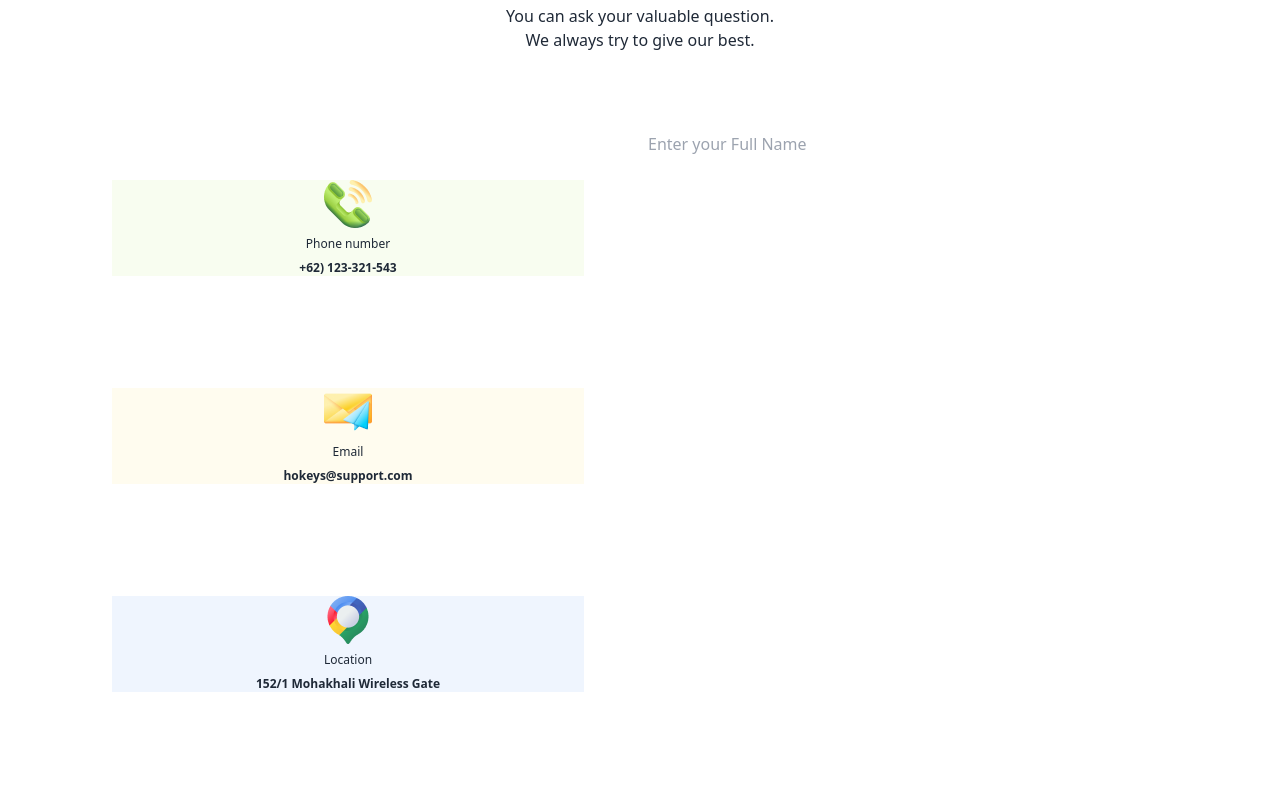
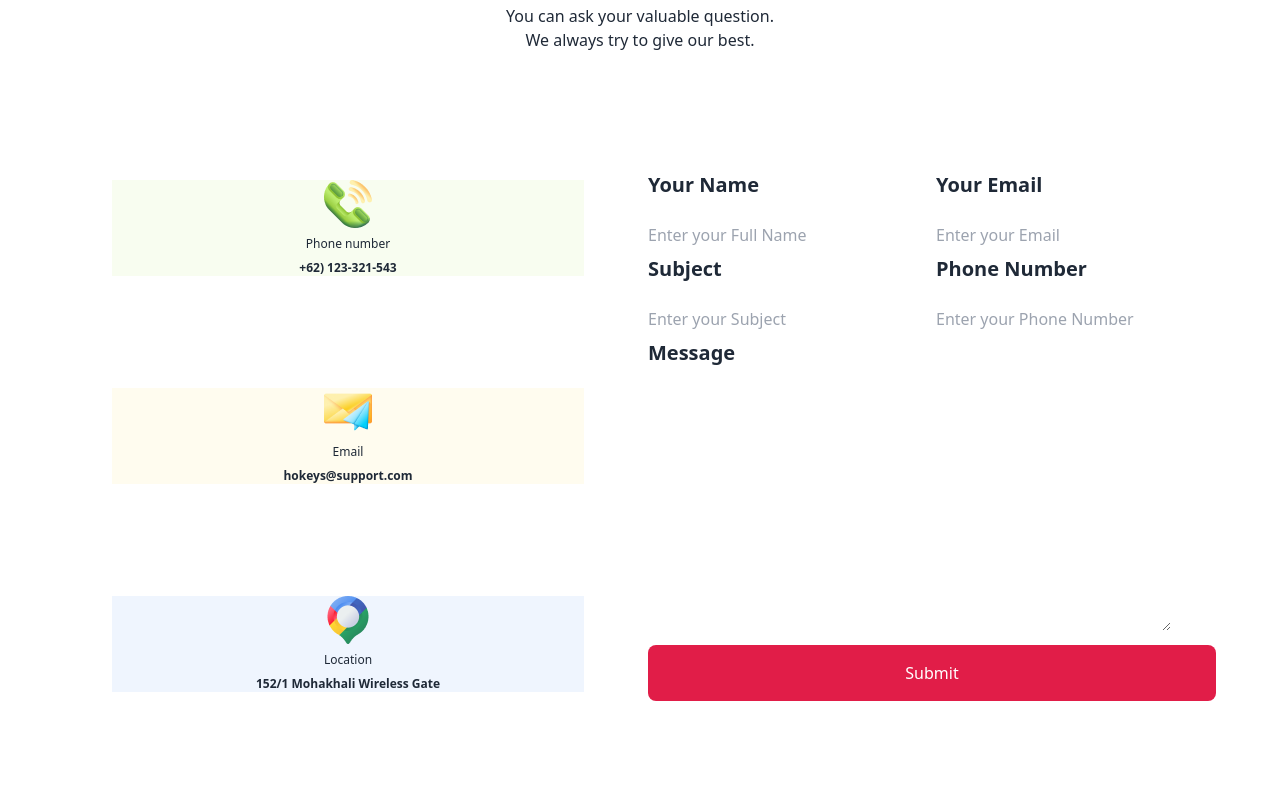
Before and after one commit to smmoontasir/3rd-assignment, a plain HTML site: page index.html in a window 1280 px wide. Shown: the part 4140-4940 px from the top of the page. Drawn offline with nearby package versions, Linux system fonts and the light colour scheme.

Commit message:
client section

```diff
--- a/index.html
+++ b/index.html
@@ -27,9 +27,7 @@
 </head>
 <body>
     <header>
-        <nav>
 
-        </nav>
     </header>
     <main>
         <!-- carousel -->
@@ -373,7 +371,7 @@
                 <h1 class=" mt-3 text-center text-4xl font-extrabold">Get in Touch</h1>
                 <p class="mt-5 text-center text-base font-medium">You can ask your valuable question.<br>We always try to give our best.</p>
             </div>
-            <Div class="grid grid-cols-1 lg:grid-cols-2 gap-4 ">
+            <Div class="grid grid-cols-1 lg:grid-cols-2 gap-4 items-center">
                 <div class="grid grid-cols-1 gap-4 ">
                     <div class="p-12">
                         <div class="flex flex-col justify-center items-center gap-2 bg-[#BCED6D] bg-opacity-10">
@@ -400,10 +398,30 @@
                 </div>
                 <div>
                     <form action="">
-                        <div class="grid lg:grid-cols-2 grid-cols-1">
+                        <div class="grid grid-cols-1 lg:grid-cols-2  gap-2">
                             <div>
+                                <h1 class="text-xl font-bold">Your Name</h1><br>
                                 <input type="text" name="" placeholder="Enter your Full Name" id="">
                             </div>
+                            <div>
+                                <h1 class="text-xl font-bold">Your Email</h1><br>
+                                <input type="text" name="" placeholder="Enter your Email" id="">
+                            </div>
+                            <div>
+                                <h1 class="text-xl font-bold">Subject</h1><br>
+                                <input type="text" name="" placeholder="Enter your Subject" id="">
+                            </div>
+                            <div>
+                                <h1 class="text-xl font-bold">Phone Number</h1><br>
+                                <input type="number" name="" placeholder="Enter your Phone Number" id="">
+                            </div>
+                            <div class="col-span-2">
+                                <h1 class="text-xl font-bold">Message</h1><br>
+                                <textarea  name="" id="" cols="55" rows="10"></textarea>
+                            </div>
+                            <Div class="col-span-2">
+                                <button class="text-white bg-rose-600 w-full p-4 rounded-lg ">Submit</button>
+                            </Div>
 
                         </div>
                     </form>
@@ -423,7 +441,7 @@
         </section>
     </main>
     <footer>
-        <footer class="footer gap-40  lg:grid-cols-3 px-28 py-24 bg-[#131318] stl">
+        <footer class="footer gap-40  lg:grid-cols-3 px-28 py-24 bg-[#131318] justify-center stl">
             <nav class="justify-self-center">
               <header class="footer-title text-start sm:justify-self-center text-3xl text-white">Get In Touch</header>
               <div>
```
Also changed, not shown: index.css (line endings or trailing spaces).
